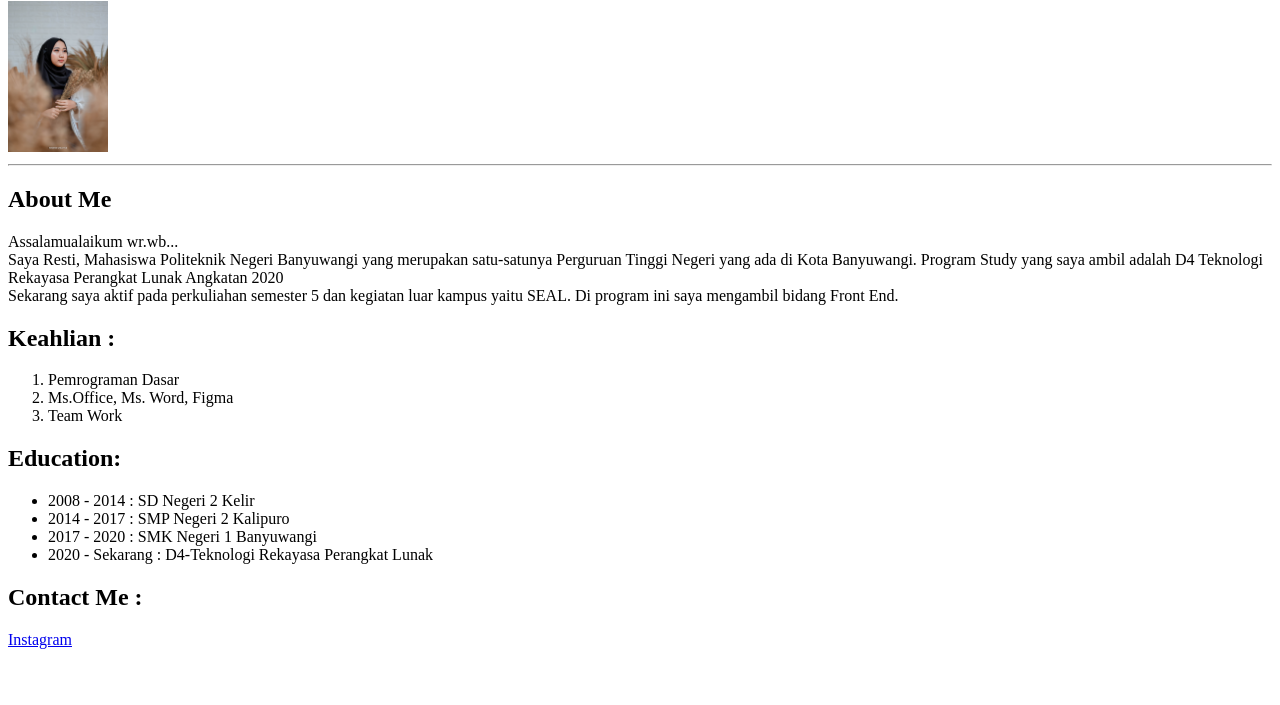
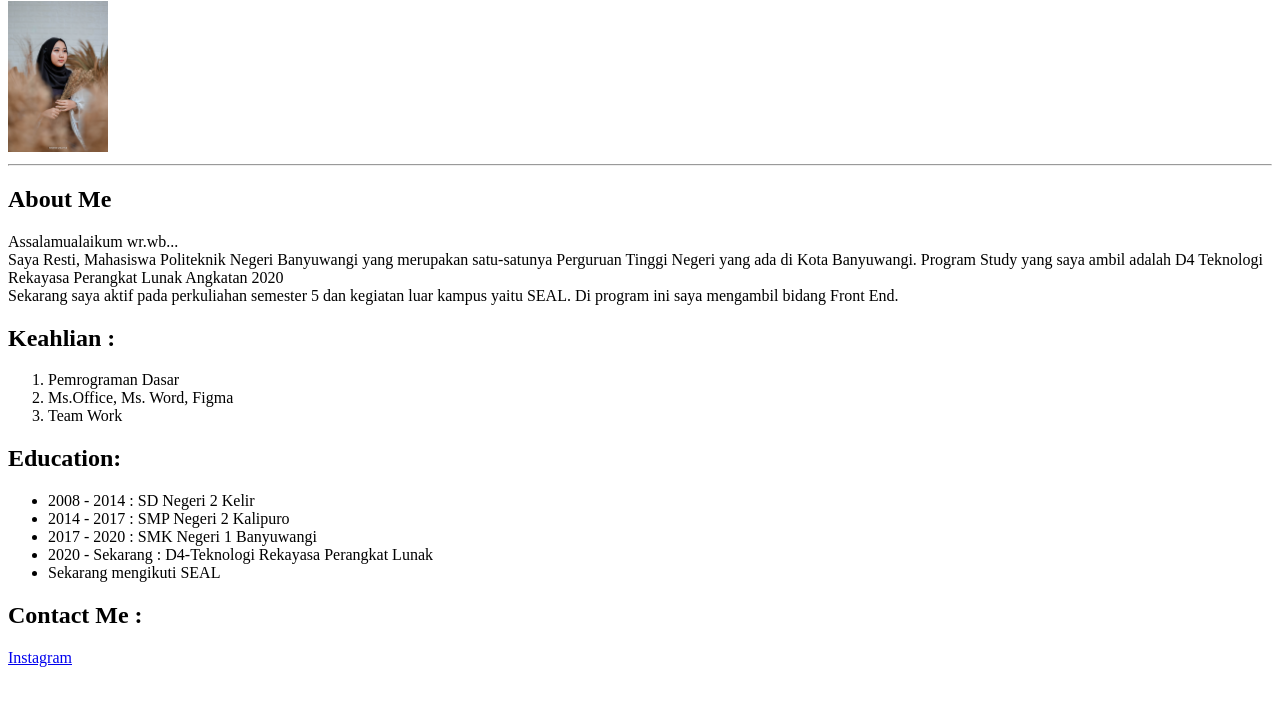
Before and after one commit to restijogja/restijogja.github.io, a plain HTML site: page biodata.html in a window 1280 px wide. Shown: the part 79-784 px from the top of the page. Drawn offline with Linux system fonts and the light colour scheme.

Commit message:
cobaa tambah

```diff
--- a/biodata.html
+++ b/biodata.html
@@ -19,6 +19,7 @@
             <li>2014 - 2017     : SMP Negeri 2 Kalipuro</li>
             <li>2017 - 2020     : SMK Negeri 1 Banyuwangi</li>
             <li>2020 - Sekarang : D4-Teknologi Rekayasa Perangkat Lunak</li>
+            <li>Sekarang mengikuti SEAL</li>
         </ul>
             <h2>Contact Me :</h2>
         <p><a href="https://instagram.com/restiii_tii?igshid=YmMyMTA2M2Y=">Instagram</a> </p>
```
